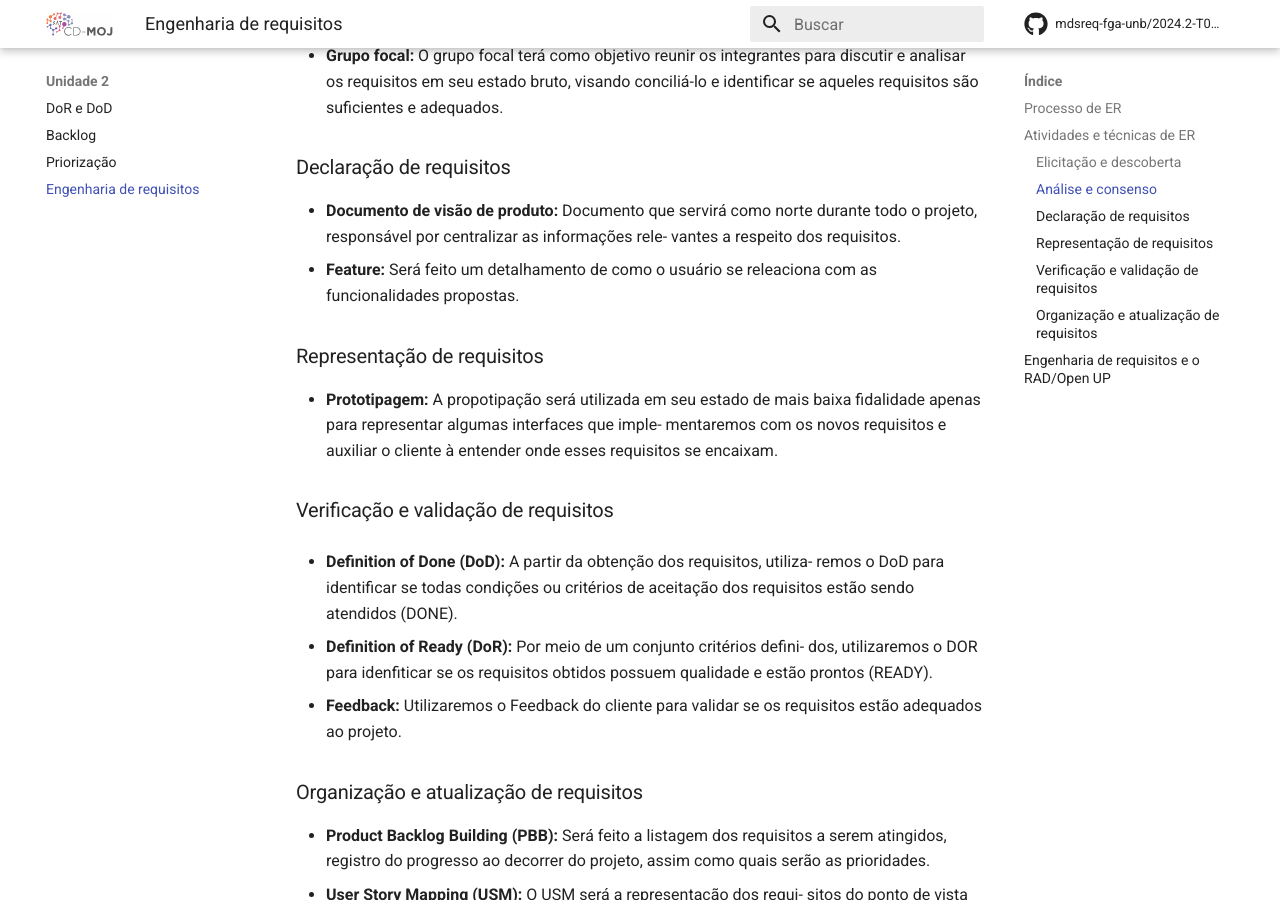
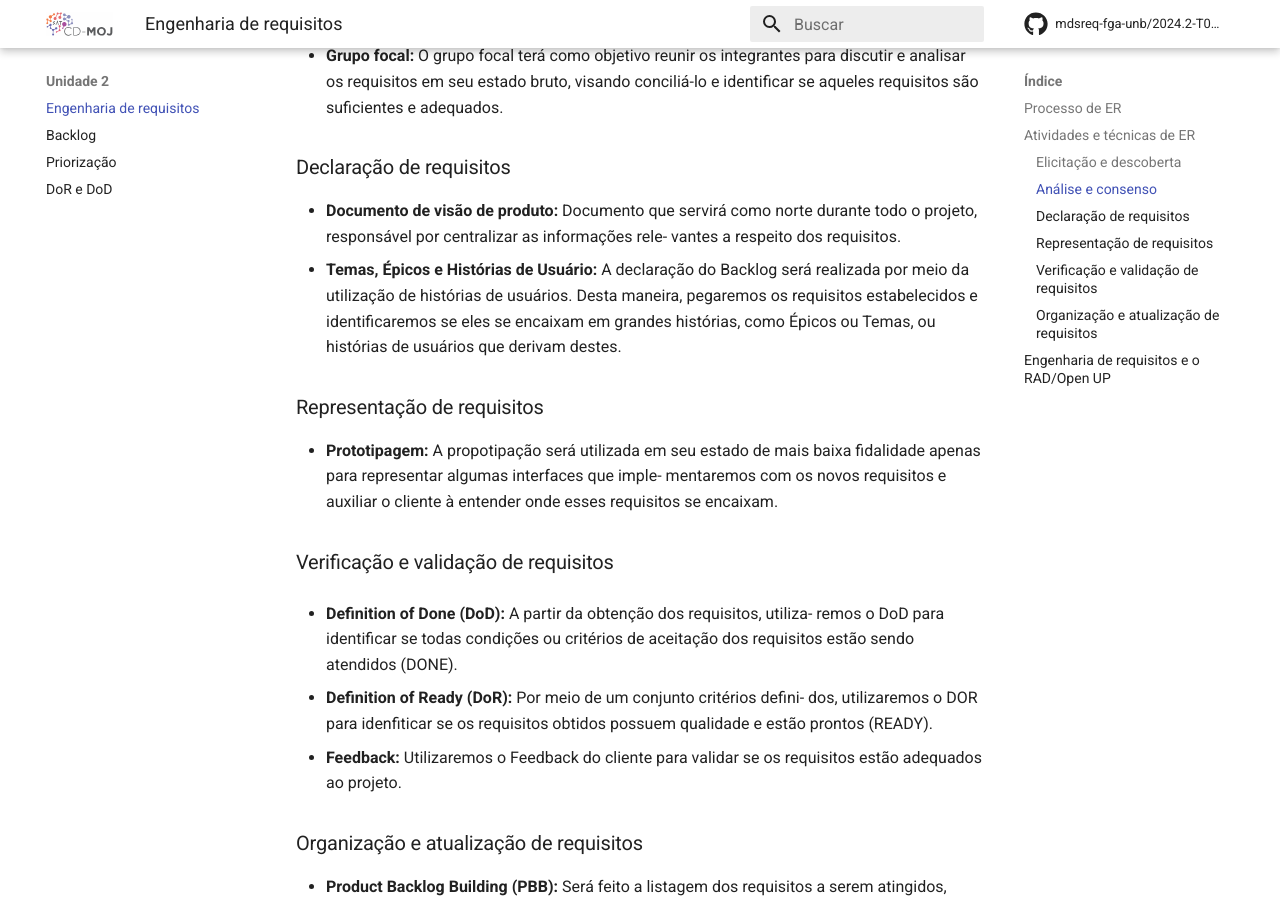
Before and after one commit to mdsreq-fga-unb/2024.2-T01-CD-MOJ, an MkDocs documentation site: the page built from docs/us/engenharia-requisitos.md, in a window 1280 px wide and 900 px high, scrolled down 1483 px. Built offline with MkDocs 1.6.1 and Material for MkDocs 9.7.7, drawn with Linux system fonts in a browser that asks for light colours; comment, search, counter and statistics services are not loaded; some of the changed text lies outside the part shown.

Commit message:
Ajustando atividades

```diff
--- a/docs/us/engenharia-requisitos.md
+++ b/docs/us/engenharia-requisitos.md
@@ -26,7 +26,7 @@
 ### Declaração de requisitos
 
 - **Documento de visão de produto:** Documento que servirá como norte durante todo o projeto, responsável por centralizar as informações rele- vantes a respeito dos requisitos.
-- **Feature:** Será feito um detalhamento de como o usuário se releaciona com as funcionalidades propostas.
+- **Temas, Épicos e Histórias de Usuário:** A declaração do Backlog será realizada por meio da utilização de histórias de usuários. Desta maneira, pegaremos os requisitos estabelecidos e identificaremos se eles se encaixam em grandes histórias, como Épicos ou Temas, ou histórias de usuários que derivam destes.
 
 ### Representação de requisitos
 
@@ -57,7 +57,7 @@
 |                  | Representação                           | Representar de forma visual como os novos requisitos estarão em interface.        | Prototipação                           | Prototipação em papel                                              |
 |                  | Verificação e Validação                 | Validar se os requisitos estão de acordo com o projeto.                           | Feedback                               | Lista de Requisitos adequados                                      |
 | **Elaboração**   |                                         |                                                                                   |                                        |                                                                    |
-|                  | Declaração                              | Representar o requisito                                                           | Feature                                | Definição dos Features                                             |
+|                  | Declaração                              | Representar o requisito                                                           | Temas, Épicos e Histórias de Usuário                                | Definição das US                                         |
 |                  | Verificação e validação                 | Foco em validar se os requisitos em si estão bem definidos                        | DoD/DoR                                | Requisitos bem definidos, checklist                                |
 |                  | Organização e atualização de requisitos | Manter registro dos requisitos                                                    | MoSCoW                                 | Lista de prioridades                                               |
 | **Construção**   |                                         |                                                                                   |                                        |                                                                    |
--- a/mkdocs.yml
+++ b/mkdocs.yml
@@ -16,10 +16,10 @@ nav:
       - visao/Apresentacao.md
 
   - "Unidade 2":
-      - us/DoR_DoD.md
+      - us/engenharia-requisitos.md
       - us/Backlog.md
       - us/priorizacao.md
-      - us/engenharia-requisitos.md
+      - us/DoR_DoD.md
 
 repo_url: https://github.com/mdsreq-fga-unb/2024.2-T01-CD-MOJ/
 repo_name: mdsreq-fga-unb/2024.2-T01-CD-MOJ/
```
